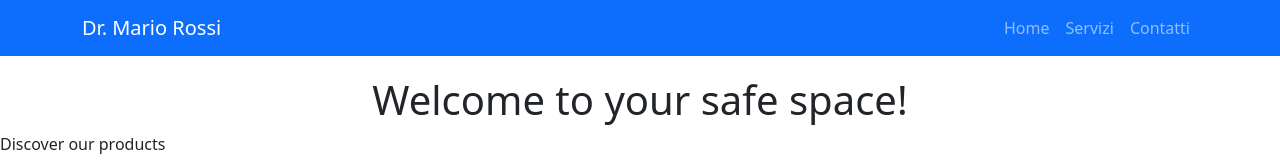
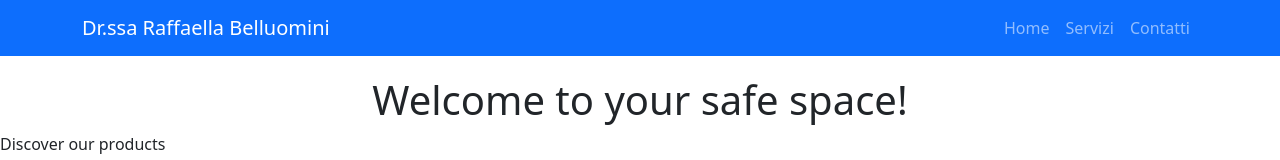
Before and after one commit to Piccios/WebStudio-pedagogy, a Vue app: page / in a window 1280 px wide. Shown: the top 160 px of the page. Built offline with nearby package versions, Linux system fonts and the light colour scheme; no server answers.

Commit message:
update navbar brand name to Dr.ssa Raffaella Belluomini

```diff
--- a/src/components/AppNavBar.vue
+++ b/src/components/AppNavBar.vue
@@ -2,7 +2,7 @@
     <header>
         <nav class="navbar navbar-expand-lg navbar-dark bg-primary">
             <div class="container">
-                <router-link to="/" class="navbar-brand">Dr. Mario Rossi</router-link>
+                <router-link to="/" class="navbar-brand">Dr.ssa Raffaella Belluomini</router-link>
                 <button class="navbar-toggler" type="button" data-bs-toggle="collapse" data-bs-target="#navbarNav">
                     <span class="navbar-toggler-icon"></span>
                 </button>
```
